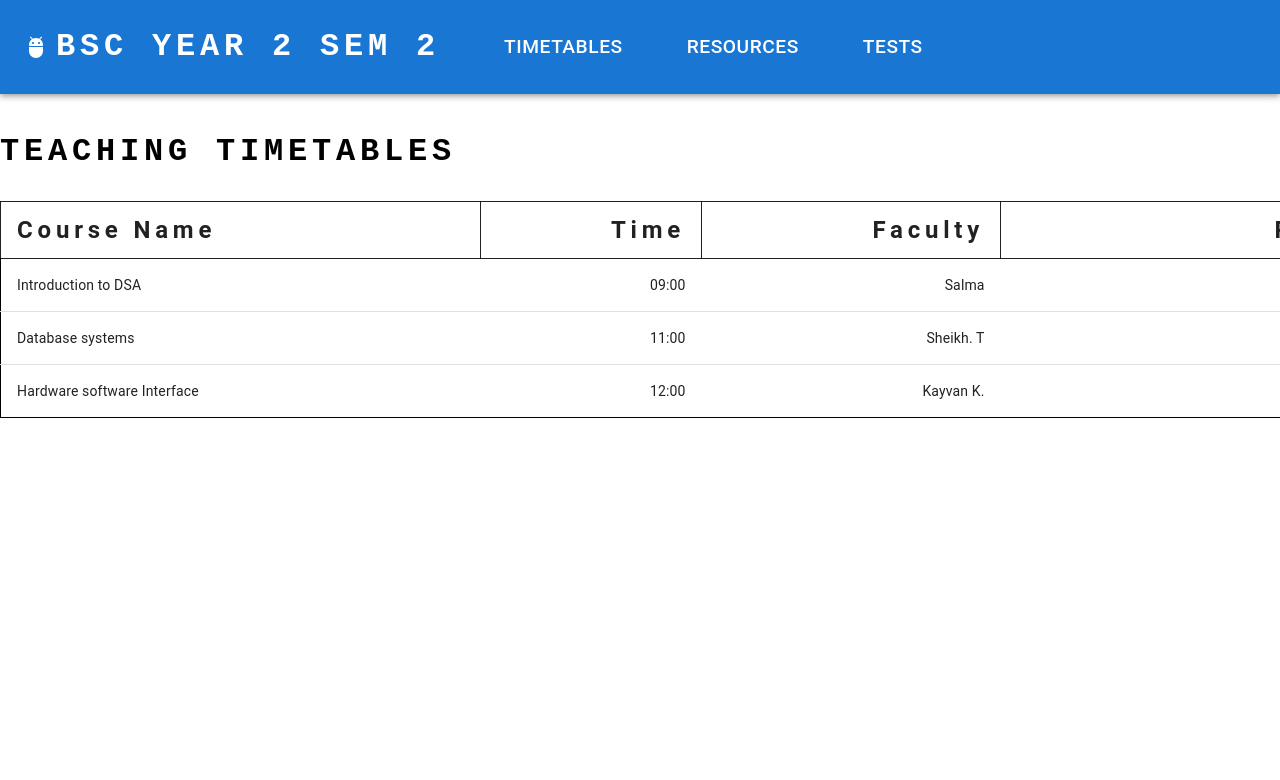
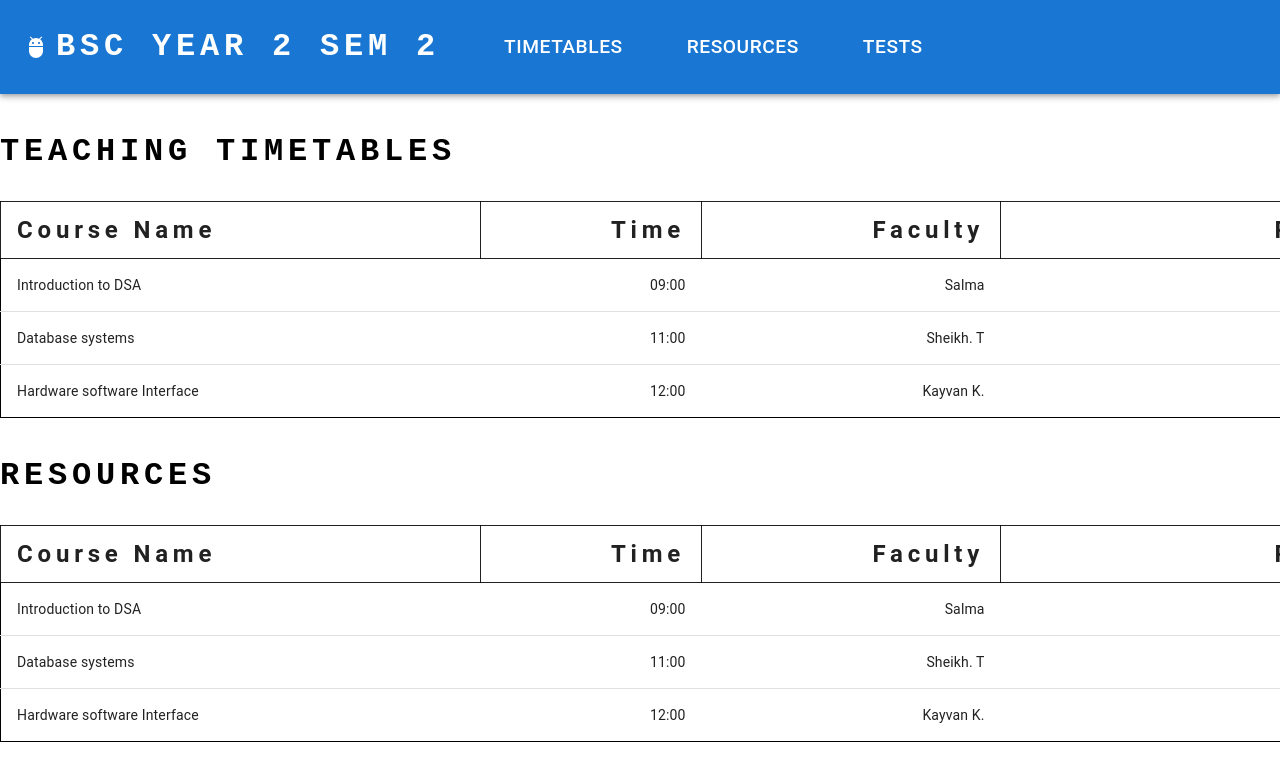
Before and after one commit to adityashibu/ReactWebsite, a React (Create React App) app: page / in a window 1280 px wide. Shown: the top 780 px of the page. Built offline with nearby package versions, Linux system fonts and the light colour scheme.

Commit message:
Added resources section

```diff
--- a/src/App.tsx
+++ b/src/App.tsx
@@ -25,10 +25,25 @@ function createDataforTT(
   return { name, time, faculty, room };
 };
 
-const rows = [
+const rowsTT = [
   createDataforTT('Introduction to DSA', "09:00", "Salma", 2.14),
   createDataforTT('Database systems', "11:00", "Sheikh. T", 2.15),
   createDataforTT('Hardware software Interface', "12:00", "Kayvan K.", 2.15),
+];
+
+function createDataforResources(
+  name: string,
+  time: string,
+  faculty: string,
+  room: number,
+) {
+  return { name, time, faculty, room };
+};
+
+const rowsResources = [
+  createDataforResources('Introduction to DSA', "09:00", "Salma", 2.14),
+  createDataforResources('Database systems', "11:00", "Sheikh. T", 2.15),
+  createDataforResources('Hardware software Interface', "12:00", "Kayvan K.", 2.15),
 ];
 
 function ResponsiveAppBar() {
@@ -138,7 +153,58 @@ function TimeTables() {
           </TableRow>
         </TableHead>
         <TableBody>
-          {rows.map((row) => (
+          {rowsTT.map((row) => (
+            <TableRow
+              key={row.name}
+              sx={{ '&:last-child td, &:last-child th': { border: 0 }, border: 1 }}
+            >
+              <TableCell component="th" scope="row">
+                {row.name}
+              </TableCell>
+              <TableCell align="right">{row.time}</TableCell>
+              <TableCell align="right">{row.faculty}</TableCell>
+              <TableCell align="right">{row.room}</TableCell>
+            </TableRow>
+          ))}
+        </TableBody>
+      </Table>
+    </div>
+  );
+}
+
+function Resources() {
+  return (
+    <div>
+      <Typography
+        variant="h6"
+        noWrap
+        component="a"
+        sx={{
+          mt: 4,
+          display: { xs: 'none', md: 'flex' },
+          fontFamily: 'monospace',
+          fontWeight: 700,
+          letterSpacing: '.3rem',
+          color: 'inherit',
+          textDecoration: 'none',
+          fontSize: '2rem',
+          pr: 4,
+        }}
+      >
+        RESOURCES
+      </Typography>
+
+      <Table sx={{ minWidth: 1500, mt: 3 }} aria-label="simple table">
+        <TableHead>
+          <TableRow sx={{ border: 1 }}>
+            <TableCell sx={{ letterSpacing: '.3rem', fontSize: '1.5rem', fontWeight: 'bold', border: 1 }}>Course Name</TableCell>
+            <TableCell align="right" sx={{ letterSpacing: '.3rem', fontSize: '1.5rem', fontWeight: 'bold', border: 1 }}>Time</TableCell>
+            <TableCell align="right" sx={{ letterSpacing: '.3rem', fontSize: '1.5rem', fontWeight: 'bold', border: 1 }}>Faculty</TableCell>
+            <TableCell align="right" sx={{ letterSpacing: '.3rem', fontSize: '1.5rem', fontWeight: 'bold', border: 1 }}>Room Number</TableCell>
+          </TableRow>
+        </TableHead>
+        <TableBody>
+          {rowsResources.map((row) => (
             <TableRow
               key={row.name}
               sx={{ '&:last-child td, &:last-child th': { border: 0 }, border: 1 }}
@@ -163,6 +229,7 @@ function App() {
       <ResponsiveAppBar />
       <div style={{ maxWidth: '1500px', margin: '0 auto' }}>
         <TimeTables />
+        <Resources />
       </div>
     </div>
   );
```
